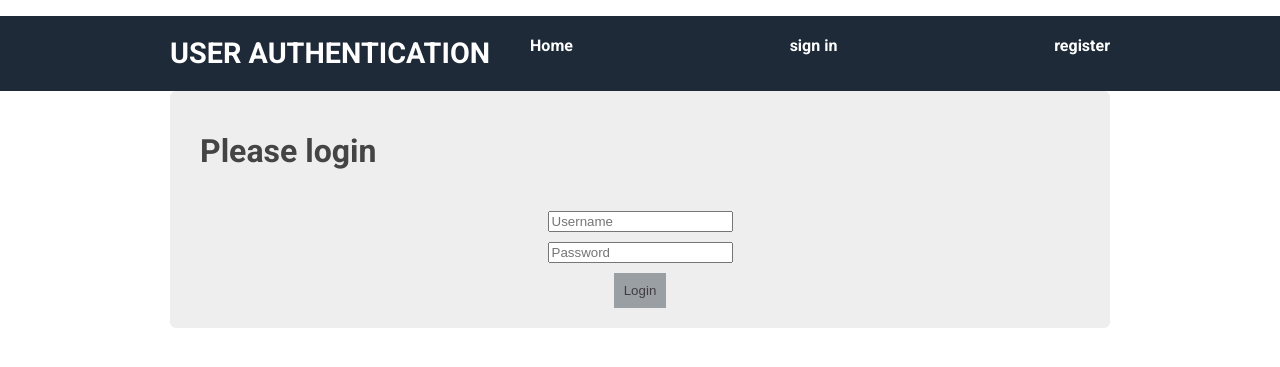
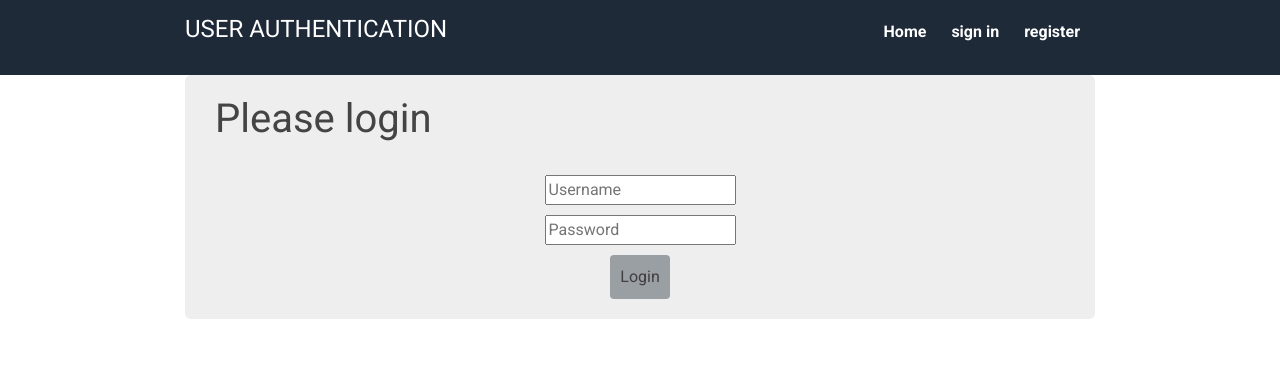
Before and after one commit to Prescrypto/WPCI, a Flask app: page /api/v1/git/login in a window 1280 px wide. Shown: the top 367 px of the page. Run offline with Flask 3, Linux system fonts and the light colour scheme; parts of the project's set-up code (start-up, migrations or seed data) failed here and were passed over; some libraries are stand-ins or nearby versions.

Commit message:
Add Bootstrap ans style login navbar

```diff
--- a/static/style.css
+++ b/static/style.css
@@ -19,8 +19,8 @@ header {
 }
 
 header h1.logo {
-  margin: 20px 0 0 0;
-  font-size: 1.8em;
+  padding-top: 15px;
+  font-size: 1.5em;
   color: #fff;
   text-transform: uppercase;
   float: left;
@@ -30,7 +30,10 @@ header h1.logo:hover {
   color: #fff;
   text-decoration: none;
 }
-
+.login-nav{
+  display: flex;
+  justify-content: space-between;
+}
 /* Message flashing */
 .flash {
   background-color: #FF9238;
@@ -66,6 +69,7 @@ header h1.logo:hover {
 
 .menu li {
   display: inline;
+  margin-right: 15px;
 }
 
 .menu li + li {
--- a/templates/layout.html
+++ b/templates/layout.html
@@ -1,13 +1,14 @@
 <!DOCTYPE html>
 <head>
 <title>{% block title %}Welcome{% endblock %} | User Authentication</title>
+<link rel="stylesheet" href="https://stackpath.bootstrapcdn.com/bootstrap/4.1.3/css/bootstrap.min.css" integrity="sha384-MCw98/SFnGE8fJT3GXwEOngsV7Zt27NXFoaoApmYm81iuXoPkFOJwJ8ERdknLPMO" crossorigin="anonymous">
 <link rel="stylesheet" href="/static/style.css" type="text/css">
 </head>
 <body>
  <header>
   	<div class="container">
-  	  <h1 class="logo"> User Authentication</h1>
-  	  <strong><nav>
+  	  <strong><nav class="login-nav">
+          <h1 class="logo"> User Authentication</h1>
         <ul class="menu">
           <li><a href="{{ url_for('index') }}">Home</a></li>
           {% if session.user %}
@@ -28,5 +29,9 @@
       {% block content %}
         {% endblock %}
   </div>
+
+  <script src="https://code.jquery.com/jquery-3.3.1.slim.min.js" integrity="sha384-q8i/X+965DzO0rT7abK41JStQIAqVgRVzpbzo5smXKp4YfRvH+8abtTE1Pi6jizo" crossorigin="anonymous"></script>
+<script src="https://cdnjs.cloudflare.com/ajax/libs/popper.js/1.14.3/umd/popper.min.js" integrity="sha384-ZMP7rVo3mIykV+2+9J3UJ46jBk0WLaUAdn689aCwoqbBJiSnjAK/l8WvCWPIPm49" crossorigin="anonymous"></script>
+<script src="https://stackpath.bootstrapcdn.com/bootstrap/4.1.3/js/bootstrap.min.js" integrity="sha384-ChfqqxuZUCnJSK3+MXmPNIyE6ZbWh2IMqE241rYiqJxyMiZ6OW/JmZQ5stwEULTy" crossorigin="anonymous"></script>
 </body>
 </html>
```
